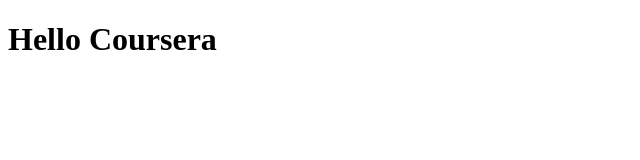
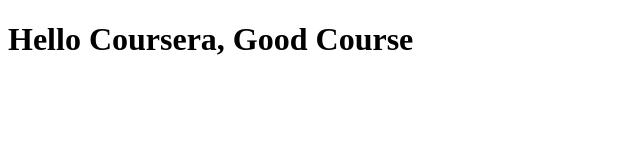
Before and after one commit to mattomz/coursera-test, a plain HTML site: page site/index.html in a window 1280 px wide. Shown: the whole page, without its empty margins (0-640 px from the left). Drawn offline with Linux system fonts and the light colour scheme.

Commit message:
Correction.

```diff
--- a/site/index.html
+++ b/site/index.html
@@ -4,6 +4,6 @@
 	<title>Hello Coursera</title>
 </head>
 <body>
-<h1>Hello Coursera</h1>
+<h1>Hello Coursera, Good Course</h1>
 </body>
 </html>
```
